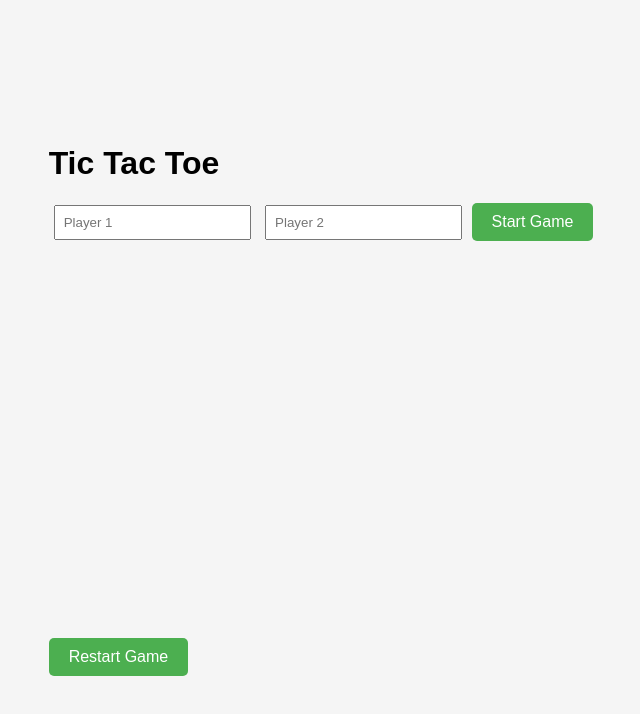
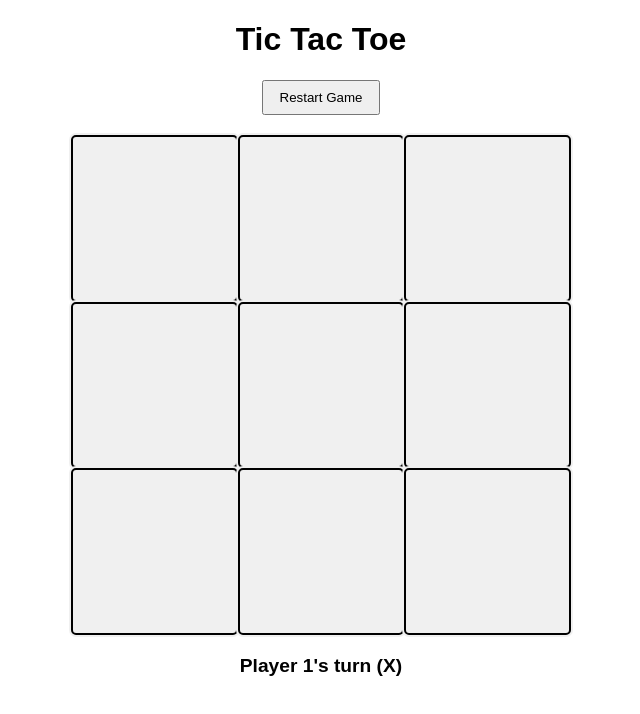
Before and after one commit to pukv/tictactoe, a plain HTML site: page index.html in a window 1280 px wide. Both pictures are taken after a click on the button "Start Game". Shown: the whole page, without its empty margins (319-959 px from the left). Drawn offline with Linux system fonts and the light colour scheme.

Commit message:
added id to html, and fixed a typo, created full js logic and tweaked css for more optimal look

```diff
--- a/index.html
+++ b/index.html
@@ -10,16 +10,16 @@
     <title>Tic Tac Toe</title>
 </head>
 <body>
-    <div class="game-cointainer">
+<div class="game-container">
     <h1>Tic Tac Toe</h1>
     <div class="player-input">
         <input id="player1" type="text" placeholder="Player 1">
         <input id="player2" type="text" placeholder="Player 2">
         <button id="start-btn">Start Game</button>
+        <button id="restart-btn" class="restart-btn">Restart Game</button> <!-- Added ID -->
     </div>
-        <div class="gameboard"></div>
-        <div class="game-info"></div>
-        <button class="restart-btn">Restart Game</button>
+    <div class="gameboard" id="gameboard"></div> <!-- Added ID -->
+    <div class="game-info" id="game-info"></div> <!-- Added ID -->
 </div>
 </body>
 </html>
--- a/script.js
+++ b/script.js
@@ -0,0 +1,139 @@
+// Gameboard Module (IIFE)
+const Gameboard = (() => {
+  let board = ["", "", "", "", "", "", "", "", ""];
+
+  const getBoard = () => board;
+
+  const markCell = (index, marker) => {
+    if (board[index] === "") {
+      board[index] = marker;
+      return true;
+    }
+    return false;
+  };
+
+  const resetBoard = () => {
+    board = ["", "", "", "", "", "", "", "", ""];
+  };
+
+  return { getBoard, markCell, resetBoard };
+})();
+
+const Player = (name, marker) => {
+  return { name, marker };
+};
+
+const GameController = (() => {
+  let player1, player2, currentPlayer, gameOver;
+
+  const startGame = (name1, name2) => {
+    player1 = Player(name1 || "Player 1", "X");
+    player2 = Player(name2 || "Player 2", "O");
+    currentPlayer = player1;
+    gameOver = false;
+    Gameboard.resetBoard();
+    DisplayController.updateGameStatus(`${currentPlayer.name}'s turn (${currentPlayer.marker})`);
+    DisplayController.renderBoard();
+    DisplayController.showRestartButton();
+  };
+
+  const switchPlayer = () => {
+    currentPlayer = currentPlayer === player1 ? player2 : player1;
+    DisplayController.updateGameStatus(`${currentPlayer.name}'s turn (${currentPlayer.marker})`);
+  };
+
+  const checkWinner = () => {
+    const board = Gameboard.getBoard();
+    const winningCombinations = [
+      [0, 1, 2], [3, 4, 5], [6, 7, 8], // rows
+      [0, 3, 6], [1, 4, 7], [2, 5, 8], // columns
+      [0, 4, 8], [2, 4, 6]             // diagonals
+    ];
+
+    for (let combo of winningCombinations) {
+      const [a, b, c] = combo;
+      if (board[a] && board[a] === board[b] && board[a] === board[c]) {
+        return board[a];
+      }
+    }
+
+    return board.includes("") ? null : "tie";
+  };
+
+  const playTurn = (cellIndex) => {
+    if (gameOver) return;
+
+    if (Gameboard.markCell(cellIndex, currentPlayer.marker)) {
+      DisplayController.renderBoard();
+
+      const winner = checkWinner();
+      if (winner) {
+        gameOver = true;
+        if (winner === "tie") {
+          DisplayController.updateGameStatus("It's a tie!");
+        } else {
+          const winningPlayer = currentPlayer.marker === winner ? currentPlayer :
+              (currentPlayer === player1 ? player2 : player1);
+          DisplayController.updateGameStatus(`${winningPlayer.name} wins!`);
+        }
+        return;
+      }
+
+      switchPlayer();
+    }
+  };
+
+  return { startGame, playTurn };
+})();
+
+const DisplayController = (() => {
+  const gameboardElement = document.querySelector(".gameboard");
+  const gameInfoElement = document.querySelector(".game-info");
+  const player1Input = document.getElementById("player1");
+  const player2Input = document.getElementById("player2");
+  const startButton = document.getElementById("start-btn");
+  const restartButton = document.getElementById("restart-btn");
+
+  const renderBoard = () => {
+    gameboardElement.innerHTML = "";
+    const board = Gameboard.getBoard();
+
+    board.forEach((cell, index) => {
+      const cellElement = document.createElement("div");
+      cellElement.classList.add("cell");
+      cellElement.textContent = cell;
+      cellElement.addEventListener("click", () => GameController.playTurn(index));
+      gameboardElement.appendChild(cellElement);
+    });
+  };
+
+  const updateGameStatus = (message) => {
+    gameInfoElement.textContent = message;
+  };
+
+  const showRestartButton = () => {
+    startButton.style.display = "none";
+    restartButton.style.display = "inline-block";
+    player1Input.style.display = "none";
+    player2Input.style.display = "none";
+  };
+
+  const bindEvents = () => {
+    startButton.addEventListener("click", () => {
+      GameController.startGame(player1Input.value, player2Input.value);
+    });
+
+    restartButton.addEventListener("click", () => {
+      GameController.startGame(player1Input.value, player2Input.value);
+    });
+  };
+
+  bindEvents();
+
+  return {
+    renderBoard,
+    updateGameStatus,
+    bindEvents,
+    showRestartButton
+  };
+})();
--- a/style.css
+++ b/style.css
@@ -1,19 +1,32 @@
-body {
+.game-container {
+	max-width: 500px;
+	margin: 0 auto;
+	text-align: center;
 	font-family: Arial, sans-serif;
-	display: flex;
-	justify-content: center;
-	align-items: center;
-	height: 100vh;
-	margin: 0;
-	background-color: #f5f5f5;
 }
 
-.game-container {
-	text-align: center;
-	background: white;
-	padding: 20px;
-	border-radius: 10px;
-	box-shadow: 0 0 10px rgba(0,0,0,0.1);
+.gameboard {
+	display: grid;
+	grid-template-columns: repeat(3, 1fr);
+	margin: 20px 0;
+}
+
+.cell {
+	aspect-ratio: 1;
+	background: #f0f0f0;
+	display: flex;
+	align-items: center;
+	justify-content: center;
+	font-size: 2.5rem;
+	cursor: pointer;
+	border-radius: 5px;
+	transition: background 0.3s;
+	border: 2px solid black;
+	box-shadow: 0 0 0 2px #f0f0f0;
+}
+
+.cell:hover {
+	background: #e0e0e0;
 }
 
 .player-input {
@@ -25,42 +38,19 @@ body {
 	margin: 0 5px;
 }
 
-.gameboard {
-	display: grid;
-	grid-template-columns: repeat(3, 100px);
-	grid-template-rows: repeat(3, 100px);
-	gap: 5px;
-	margin: 20px auto;
-}
-
-.cell {
-	width: 100px;
-	height: 100px;
-	background-color: #ddd;
-	display: flex;
-	justify-content: center;
-	align-items: center;
-	font-size: 48px;
+button {
+	padding: 8px 16px;
+	margin: 0 5px;
 	cursor: pointer;
-	border-radius: 5px;
-}
-
-button {
-	padding: 10px 20px;
-	background-color: #4CAF50;
-	color: white;
-	border: none;
-	border-radius: 5px;
-	cursor: pointer;
-	font-size: 16px;
-}
-
-button:hover {
-	background-color: #45a049;
 }
 
 .game-info {
-	margin: 20px 0;
-	font-size: 18px;
-	min-height: 27px;
+	min-height: 24px;
+	margin: 10px 0;
+	font-size: 1.2rem;
+	font-weight: bold;
 }
+
+#restart-btn {
+	display: none;
+}
```
Lines whose indentation alone changed are shown as unchanged.
